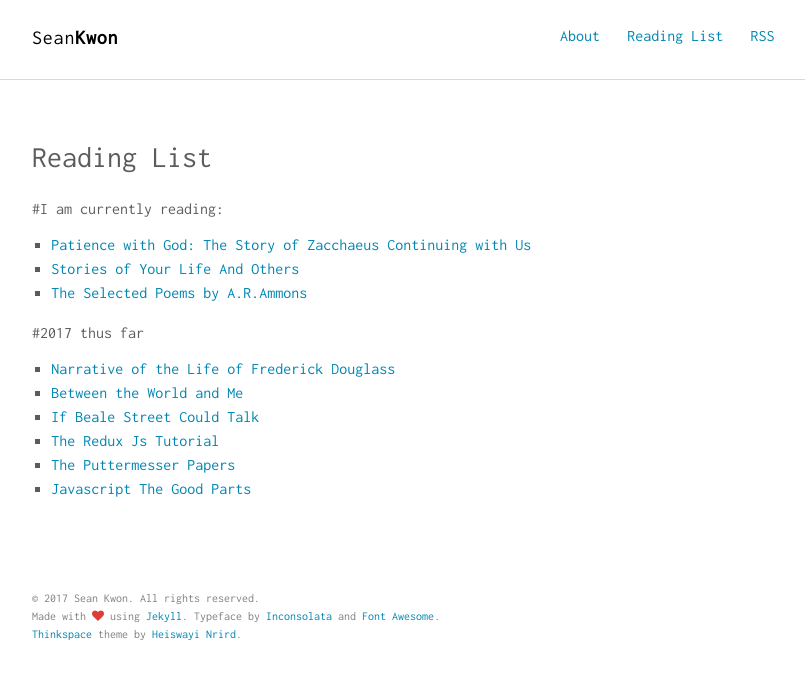
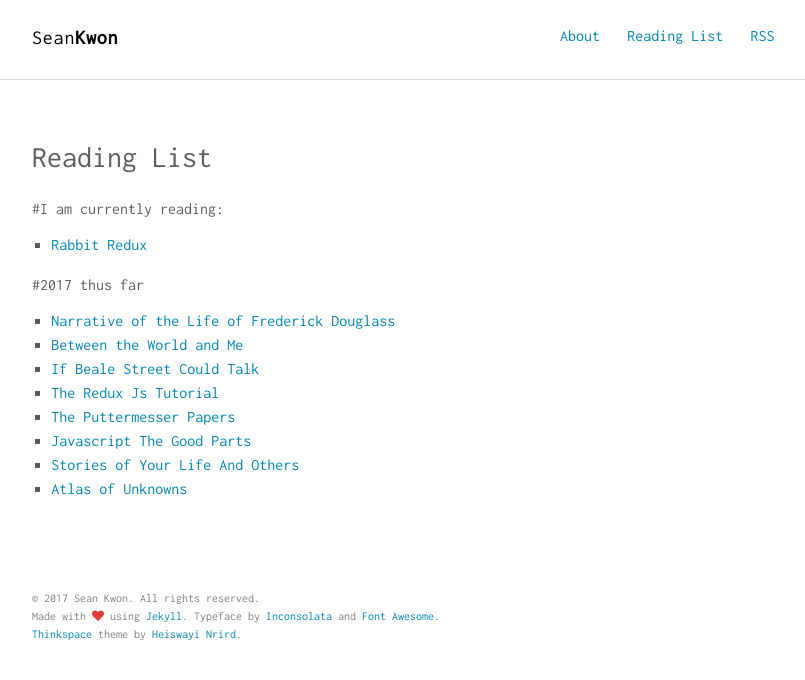
Before and after one commit to seankwon/personalWebsite, a Jekyll site: the page built from reading-list.md, in a window 1280 px wide. Shown: the top 680 px of the page, without its empty margins (232-1037 px from the left). Built offline with Jekyll 4.4.1, drawn with Linux system fonts in a browser that asks for light colours.

Commit message:
add one more book

```diff
--- a/reading-list.md
+++ b/reading-list.md
@@ -6,12 +6,8 @@ permalink: /reading-list/
 
 #I am currently reading:
 
-1. [Patience with God: The Story of Zacchaeus Continuing with
-   Us](https://www.amazon.com/Patience-God-Story-Zacchaeus-Continuing/dp/0385524498/ref=sr_1_1?s=books&ie=UTF8&qid=1489272907&sr=1-1&keywords=patience+with+god)
-2. [Stories of Your Life And
-   Others](https://www.amazon.com/Stories-Your-Life-Others-Chiang/dp/1101972122/ref=sr_1_1?s=books&ie=UTF8&qid=1489272947&sr=1-1&keywords=stories+of+your+life+and+others)
-3. [The Selected Poems by
-   A.R.Ammons](https://www.amazon.com/Selected-Poems-Expanded-R-Ammons/dp/0393303969/ref=sr_1_1?ie=UTF8&qid=1489273145&sr=8-1&keywords=selected+poems+a+r+ammons)
+1. [Rabbit
+   Redux](https://www.amazon.com/Rabbit-Redux-John-Updike/dp/0449911934)
 
 #2017 thus far
 1. [Narrative of the Life of Frederick
@@ -24,3 +20,7 @@ permalink: /reading-list/
 5. [The Puttermesser
    Papers](https://www.amazon.com/Puttermesser-Papers-Novel-Cynthia-Ozick/dp/0679777393/ref=sr_1_1?ie=UTF8&qid=1489273169&sr=8-1&keywords=the+puttermesser+papers)
 6. [Javascript The Good Parts](https://www.amazon.com/JavaScript-Good-Parts-Douglas-Crockford/dp/0596517742/ref=sr_1_1?ie=UTF8&qid=1489273432&sr=8-1&keywords=javascript+the+good+parts)
+7. [Stories of Your Life And
+Others](https://www.amazon.com/Stories-Your-Life-Others-Chiang/dp/1101972122/ref=sr_1_1?s=books&ie=UTF8&qid=1489272947&sr=1-1&keywords=stories+of+your+life+and+others)
+8. [Atlas of
+   Unknowns](https://www.amazon.com/Atlas-Unknowns-Vintage-Contemporaries-Tania/dp/0307389014)
```
Also changed, not shown: 1 other file.
